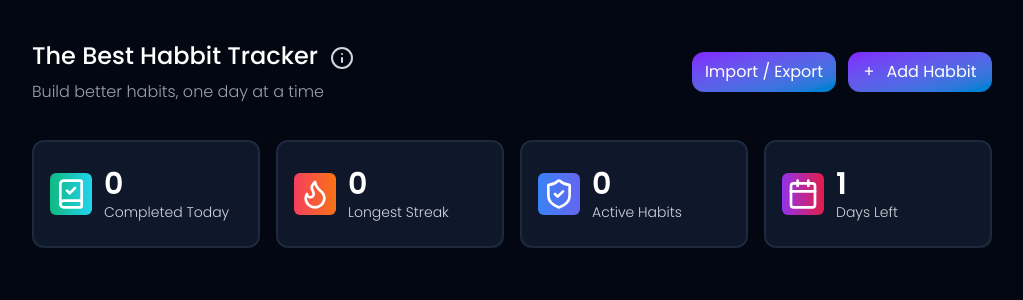
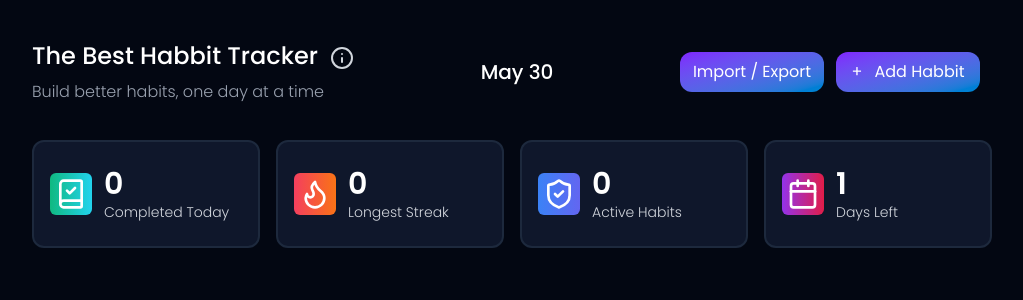
Before and after one commit to karo-yousefi/the-best-habit-tracker, a React (Vite) app: page / in a window 1280 px wide. Shown: the top 300 px of the page, without its empty margins (128-1151 px from the left). Built offline with nearby package versions, Linux system fonts and the light colour scheme.

Commit message:
Added a simple calendar

```diff
--- a/src/components/HeaderSection.jsx
+++ b/src/components/HeaderSection.jsx
@@ -7,6 +7,15 @@ const HeaderSection = ({ addModalOpen, setAddModalOpen }) => {
 
 	const [infoModalOpen, setInfoModalOpen] = useState(false);
 	const [settingsModalOpen, setSettingsModalOpen] = useState(false);
+	const [date, setDate] = useState(null);
+
+	const handleDate = () => {
+		const todaydate = new Date().toDateString().split(" ");
+		setDate(`${todaydate[1]}  ${todaydate[2]}`)
+	}
+	useState(() => {
+		handleDate();
+	}, [])
 
 	return (
 		<div>
@@ -21,7 +30,21 @@ const HeaderSection = ({ addModalOpen, setAddModalOpen }) => {
 					Build better habits, one day at a time
 				</p>
 			</div>
+			<div>
+				<p className="font-poppins text-xl text-white font-[500] hidden md:block">
+					{
+						date
+					}
+				</p>
+			</div>
 			<div className="flex flex-col items-center gap-3 md:flex-row-reverse">
+				<div>
+					<p className="font-poppins text-xl text-white font-[500] block  md:hidden">
+						{
+							date
+						}
+					</p>
+				</div>
 				<button
 					className="h-10 w-25 md:w-36 text-[13px] md:text-[16px] bg-gradient-to-br from-violet-600 to-sky-600 rounded-xl text-white font-poppins cursor-pointer select-none transition-all hover:translate-y-[3px] hover:opacity-85"
 					onClick={() => setAddModalOpen(!addModalOpen)}
@@ -34,6 +57,7 @@ const HeaderSection = ({ addModalOpen, setAddModalOpen }) => {
 				>
 					Import / Export
 				</button>
+
 			</div>
 		</div>
 
```
Also changed, not shown: 1 other file (tests, documents, lock files or other folders).
